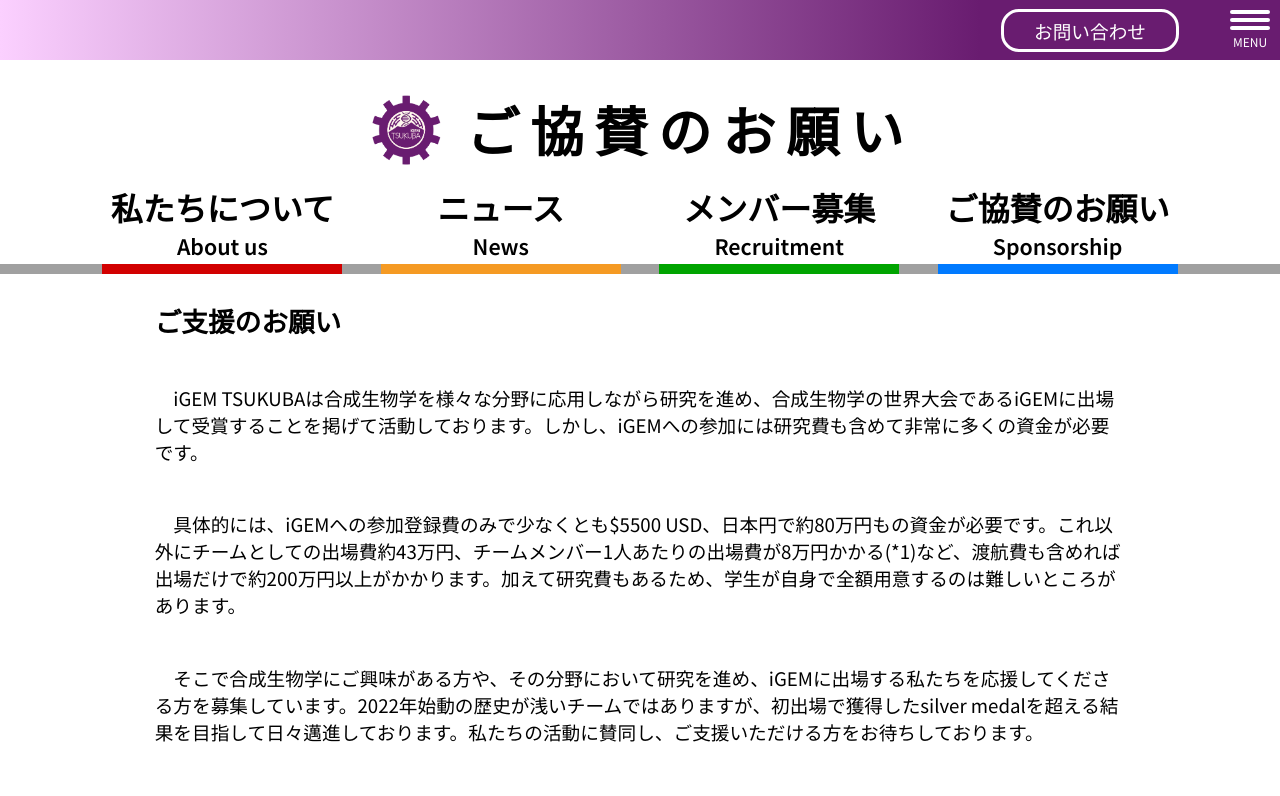
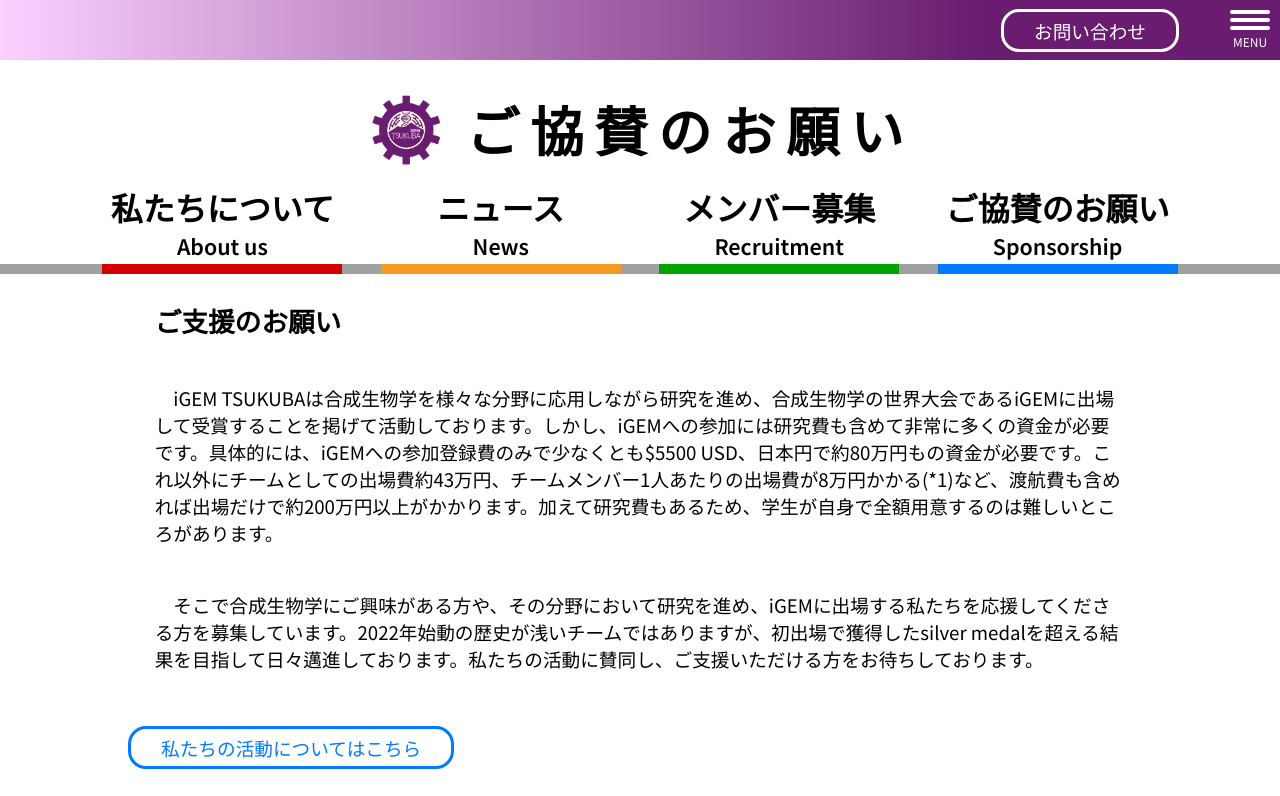
Before and after one commit to igem-tsukuba/igem-tsukuba.github.io, a React (Create React App) app: page /Sponsorship in a window 1280 px wide. Shown: the top 796 px of the page. Built offline with nearby package versions, Linux system fonts and the light colour scheme.

Commit message:
協賛/行間を詰める

```diff
--- a/src/pages/Sponsorship.tsx
+++ b/src/pages/Sponsorship.tsx
@@ -21,10 +21,7 @@
 
             <Paragraph
             text=
-            '　iGEM TSUKUBAは合成生物学を様々な分野に応用しながら研究を進め、合成生物学の世界大会であるiGEMに出場して受賞することを掲げて活動しております。しかし、iGEMへの参加には研究費も含めて非常に多くの資金が必要です。'/>
-
-            <Paragraph
-            text='　具体的には、iGEMへの参加登録費のみで少なくとも$5500 USD、日本円で約80万円もの資金が必要です。これ以外にチームとしての出場費約43万円、チームメンバー1人あたりの出場費が8万円かかる(*1)など、渡航費も含めれば出場だけで約200万円以上がかかります。加えて研究費もあるため、学生が自身で全額用意するのは難しいところがあります。 '
+            '　iGEM TSUKUBAは合成生物学を様々な分野に応用しながら研究を進め、合成生物学の世界大会であるiGEMに出場して受賞することを掲げて活動しております。しかし、iGEMへの参加には研究費も含めて非常に多くの資金が必要です。具体的には、iGEMへの参加登録費のみで少なくとも$5500 USD、日本円で約80万円もの資金が必要です。これ以外にチームとしての出場費約43万円、チームメンバー1人あたりの出場費が8万円かかる(*1)など、渡航費も含めれば出場だけで約200万円以上がかかります。加えて研究費もあるため、学生が自身で全額用意するのは難しいところがあります。 '
             />
 
             <Paragraph
```
